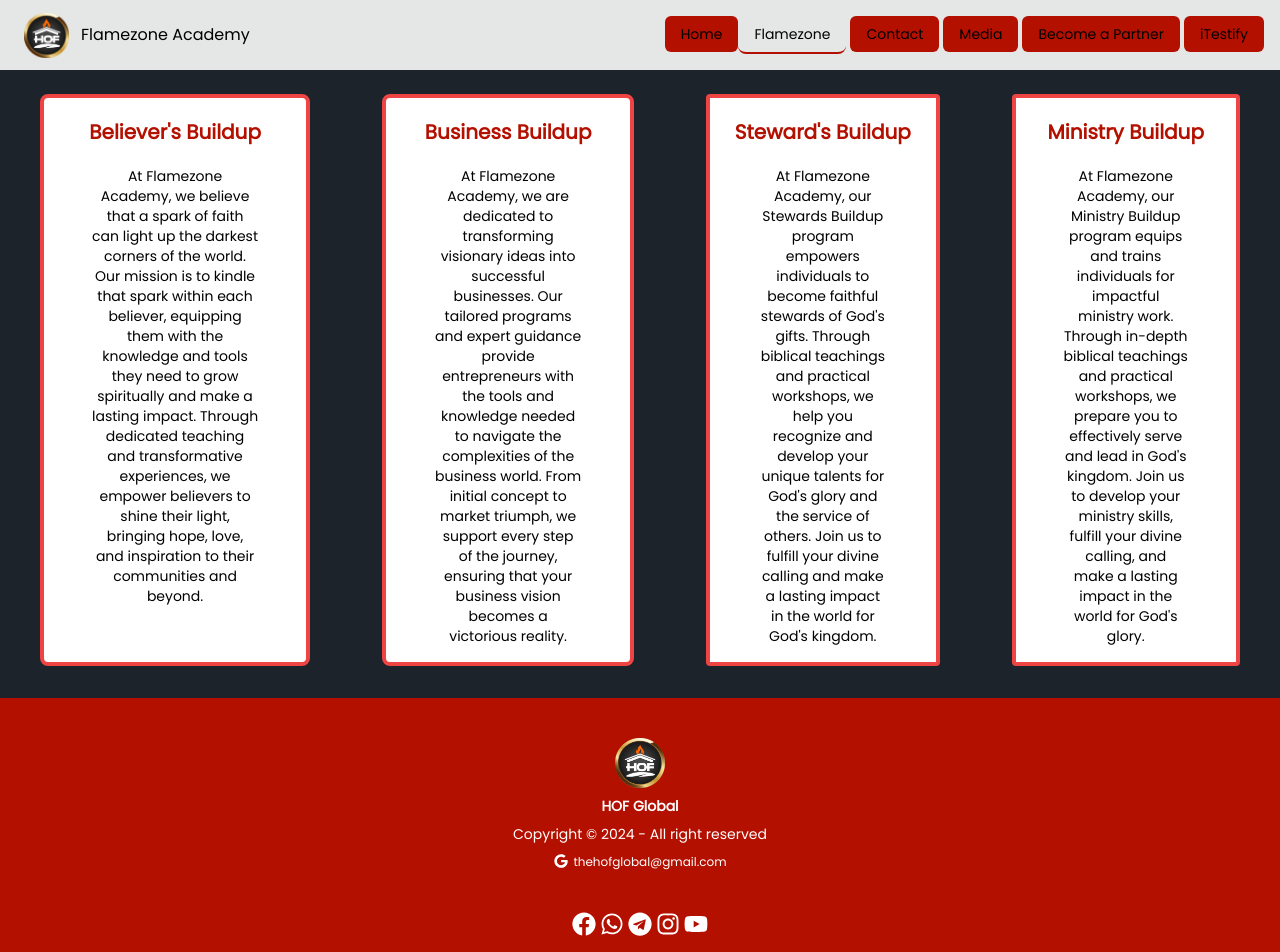
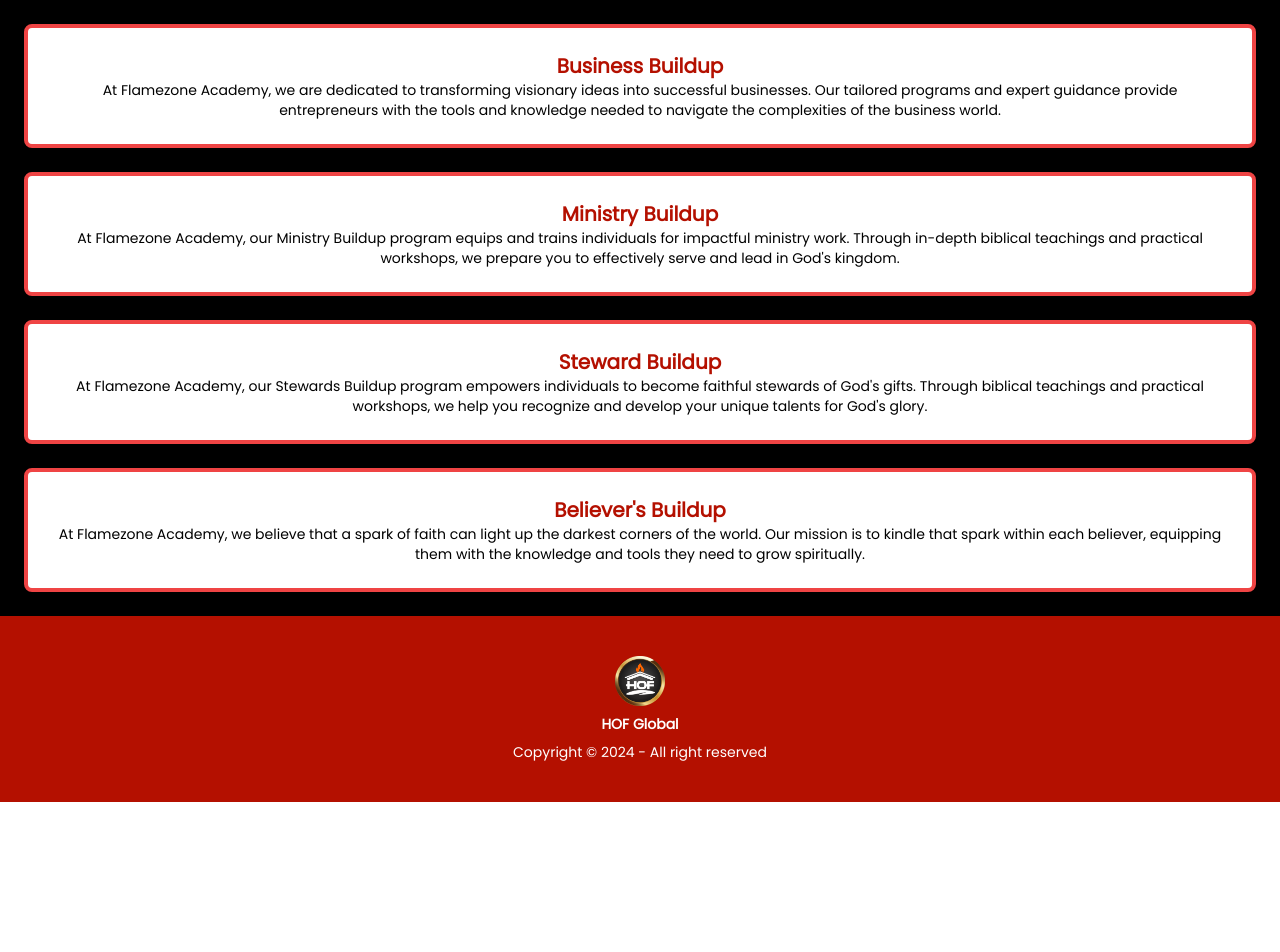
Before and after one commit to Festivemena/hof, a Next.js app: page /flamezone in a window 1280 px wide. Shown: the top 952 px of the page. After the commit the page ends 802 px from the top, so only its background shows below. Built offline with nearby package versions, Linux system fonts and the light colour scheme.

Commit message:
Update page.js

```diff
--- a/src/app/flamezone/page.js
+++ b/src/app/flamezone/page.js
@@ -1,49 +1,60 @@
-"use client"
+"use client";
 
-
-import React, { useState } from 'react'
-import { useRouter } from 'next/navigation';
-import { motion } from 'framer-motion';
+import React, { useState } from "react";
+import { useRouter } from "next/navigation";
+import { motion } from "framer-motion";
 import Image from "next/image";
-import Link from 'next/link';
 import Logo from "../../../web/bb.jpg";
-import Mission from '../../../web/mission.png'
-import { GrGallery } from "react-icons/gr";
-import { MdAudiotrack } from "react-icons/md";
-import { MdOutlineSlowMotionVideo } from "react-icons/md";
-import axios from 'axios';
-import { FaFacebook, FaYoutube, FaTelegram, FaGoogle, FaWhatsapp, FaInstagram } from 'react-icons/fa';
+import { FaFacebook, FaYoutube, FaTelegram, FaGoogle, FaWhatsapp, FaInstagram } from "react-icons/fa";
+import axios from "axios";
 
 const page = () => {
-  const [selected, setSelected] = useState(false);
+  const [selectedCategory, setSelectedCategory] = useState(null); // State to track the selected category
   const router = useRouter();
-  const Register = () => {
-    const LoginForm = () => {
-      const [hovered, setHovered] = useState(false);
+
+  const categories = [
+    {
+      name: "Business Buildup",
+      description: `At Flamezone Academy, we are dedicated to transforming visionary ideas into successful businesses. Our tailored programs and expert guidance provide entrepreneurs with the tools and knowledge needed to navigate the complexities of the business world.`,
+    },
+    {
+      name: "Ministry Buildup",
+      description: `At Flamezone Academy, our Ministry Buildup program equips and trains individuals for impactful ministry work. Through in-depth biblical teachings and practical workshops, we prepare you to effectively serve and lead in God's kingdom.`,
+    },
+    {
+      name: "Steward Buildup",
+      description: `At Flamezone Academy, our Stewards Buildup program empowers individuals to become faithful stewards of God's gifts. Through biblical teachings and practical workshops, we help you recognize and develop your unique talents for God's glory.`,
+    },
+    {
+      name: "Believer's Buildup",
+      description: `At Flamezone Academy, we believe that a spark of faith can light up the darkest corners of the world. Our mission is to kindle that spark within each believer, equipping them with the knowledge and tools they need to grow spiritually.`,
+    },
+  ];
+
+  const RegisterForm = ({ category }) => {
     const [formData, setFormData] = useState({
-        name: '',
-        email: '',
-        businessName: '',
-        phoneNumber: '',
-        proposal: ''
+      name: "",
+      email: "",
+      phoneNumber: "",
+      proposal: "",
     });
 
     const handleChange = (e) => {
       const { name, value } = e.target;
-        setFormData({
-          ...formData,
-          [name]: value
-        });
+      setFormData({ ...formData, [name]: value });
     };
 
     const handleSubmit = async (e) => {
       e.preventDefault();
       try {
-          const response = await axios.post('https://hofapi-brad.onrender.com/api/register', formData);
-          alert("Success")
-          console.log('Registration successful:', response.data);
+        const response = await axios.post("https://hofapi-brad.onrender.com/api/register", {
+          ...formData,
+          category, // Include the selected category in the registration data
+        });
+        alert("Registration Successful");
+        console.log("Registration successful:", response.data);
       } catch (error) {
-          console.error('Error during registration:', error);
+        console.error("Error during registration:", error);
       }
     };
 
@@ -55,7 +66,9 @@ const page = () => {
           transition={{ duration: 1 }}
           className="p-8 bg-gray-800 rounded-lg shadow-lg max-w-md w-full"
         >
-          <h2 className="text-2xl font-bold text-white mb-6 text-center">Register For Business BuildUp</h2>
+          <h2 className="text-2xl font-bold text-white mb-6 text-center">
+            Register for {category}
+          </h2>
           <form onSubmit={handleSubmit} className="space-y-6">
             <div>
               <label className="block text-sm font-medium text-gray-300">Name</label>
@@ -64,7 +77,8 @@ const page = () => {
                 name="name"
                 value={formData.name}
                 onChange={handleChange}
-              className="mt-1 block w-full px-3 py-2 bg-gray-700 border border-gray-600 rounded-md shadow-sm placeholder-gray-400 focus:outline-none focus:ring-indigo-500 focus:border-indigo-500 sm:text-sm" />
+                className="mt-1 block w-full px-3 py-2 bg-gray-700 border border-gray-600 rounded-md shadow-sm placeholder-gray-400 focus:outline-none focus:ring-indigo-500 focus:border-indigo-500 sm:text-sm"
+              />
             </div>
             <div>
               <label className="block text-sm font-medium text-gray-300">Email</label>
@@ -73,16 +87,8 @@ const page = () => {
                 name="email"
                 value={formData.email}
                 onChange={handleChange}
-              className="mt-1 block w-full px-3 py-2 bg-gray-700 border border-gray-600 rounded-md shadow-sm placeholder-gray-400 focus:outline-none focus:ring-indigo-500 focus:border-indigo-500 sm:text-sm" />
-            </div>
-            <div>
-              <label className="block text-sm font-medium text-gray-300">Proposed Business Name</label>
-              <input
-               type="text"
-               name="businessName"
-               value={formData.businessName}
-               onChange={handleChange}
-              className="mt-1 block w-full px-3 py-2 bg-gray-700 border border-gray-600 rounded-md shadow-sm placeholder-gray-400 focus:outline-none focus:ring-indigo-500 focus:border-indigo-500 sm:text-sm" />
+                className="mt-1 block w-full px-3 py-2 bg-gray-700 border border-gray-600 rounded-md shadow-sm placeholder-gray-400 focus:outline-none focus:ring-indigo-500 focus:border-indigo-500 sm:text-sm"
+              />
             </div>
             <div>
               <label className="block text-sm font-medium text-gray-300">Phone Number</label>
@@ -91,221 +97,60 @@ const page = () => {
                 name="phoneNumber"
                 value={formData.phoneNumber}
                 onChange={handleChange}
-              className="mt-1 block w-full px-3 py-2 bg-gray-700 border border-gray-600 rounded-md shadow-sm placeholder-gray-400 focus:outline-none focus:ring-indigo-500 focus:border-indigo-500 sm:text-sm" />
+                className="mt-1 block w-full px-3 py-2 bg-gray-700 border border-gray-600 rounded-md shadow-sm placeholder-gray-400 focus:outline-none focus:ring-indigo-500 focus:border-indigo-500 sm:text-sm"
+              />
             </div>
             <div>
-              <label className="block text-sm font-medium text-gray-300">Brief Business Proposal</label>
+              <label className="block text-sm font-medium text-gray-300">Proposal/Details</label>
               <textarea
                 name="proposal"
                 value={formData.proposal}
                 onChange={handleChange}
-              className="mt-1 block w-full px-3 py-2 bg-gray-700 border border-gray-600 rounded-md shadow-sm placeholder-gray-400 focus:outline-none focus:ring-indigo-500 focus:border-indigo-500 sm:text-sm" />
+                className="mt-1 block w-full px-3 py-2 bg-gray-700 border border-gray-600 rounded-md shadow-sm placeholder-gray-400 focus:outline-none focus:ring-indigo-500 focus:border-indigo-500 sm:text-sm"
+              />
             </div>
             <motion.button
-              whileHover={{ scale: 1.1, backgroundColor: '#ff4500' }}
+              whileHover={{ scale: 1.1, backgroundColor: "#ff4500" }}
               whileTap={{ scale: 0.9 }}
               className="w-full flex justify-center py-2 px-4 border border-transparent rounded-md shadow-sm text-sm font-medium text-white bg-red-600 hover:bg-red-700 focus:outline-none focus:ring-2 focus:ring-offset-2 focus:ring-red-500"
-              onMouseEnter={() => setHovered(true)}
-              onMouseLeave={() => setHovered(false)}
             >
               Register
             </motion.button>
           </form>
         </motion.div>
-        {hovered && (
-          <div className="absolute top-0 left-0 w-full h-full pointer-events-none">
-            <div className="absolute top-1/2 left-1/2 w-48 h-48 bg-red-500 opacity-70 transform -translate-x-1/2 -translate-y-1/2 rounded-full blur-3xl animate-fire"></div>
-          </div>
-        )}
       </div>
     );
-  }
+  };
 
   return (
-    <div className='w-full h-screen bg-black'>
-      <div className='w-full items-center justify-center'>
-        <LoginForm />
+    <div className="w-full h-screen bg-black">
+      <div className="w-full flex flex-col items-center justify-center">
+        {!selectedCategory ? (
+          <div className="flex flex-wrap justify-center gap-6 p-6">
+            {categories.map((cat, idx) => (
+              <div
+                key={idx}
+                onClick={() => setSelectedCategory(cat.name)}
+                className="bg-white rounded-lg border-4 border-red-500 hover:bg-[#B41000] p-6 shadow-lg text-center cursor-pointer"
+              >
+                <h1 className="text-xl text-[#B41000] font-semibold">{cat.name}</h1>
+                <p className="text-sm text-black">{cat.description}</p>
               </div>
+            ))}
           </div>
-  )
-}
-
-
-const Catalogue = () => {
-
-  return (
-    <div>
-    <div className="w-full h-full ">
-            </div>
-            <div className=" h-full items-center md:mt-0 mt-6 justify-center md:mx-6 mx-6 flex-col flex pb-8 md:gap-32 gap-6 font-outfit ">
-              <div className="w-[100%] justify-center flex flex-col md:flex-row md:gap-10 gap-6">
-                <div className="  bg-white rounded-lg border-4 border-red-500 hover:bg-[#B41000] md:px-4 mt-6 mx-4 shadow-solid-about flex-col items-center justify-center cursor-pointer text-center">
-                {/* <div className=" flex md:mx-40 mx-28 items-center mt-5 bg-black rounded-full w-[60px] h-[60px]">
-                    <Image src={Mission} className='ml-[5px]' alt="host" width={50} height={50} />
-                  </div> */}
-                  <h1 className="md:text-xl text-xl text-[#B41000] font-semibold pt-5">
-                    Believer's Buildup
-                  </h1>
-                  <h5 className="text-sm md:text-md text-black flex p-4 md:px-8 md:pt-5">
-                  At Flamezone Academy, we believe that a spark of faith can light up the darkest corners of the world. Our mission is to kindle that spark within each believer, equipping them with the knowledge and tools they need to grow spiritually and make a lasting impact. Through dedicated teaching and transformative experiences, we empower believers to shine their light, bringing hope, love, and inspiration to their communities and beyond.
-                  </h5>
-                </div>
-                <div onClick={() => setSelected(true)} className=" bg-white border-4 hover:bg-[#B41000] border-red-500  md:px-4 mt-6 mx-4 shadow-solid-about rounded-lg flex-col items-center cursor-pointer justify-center text-center">
-                {/* <div className=" flex md:mx-40 mx-28 items-center mt-5 bg-black rounded-full w-[60px] h-[60px]">
-                    <Image src={Mission} className='ml-[5px]' alt="host" width={50} height={50} />
-                  </div> */}
-                  <h1 className="md:text-xl text-xl text-[#B41000] font-semibold pt-5">
-                   Business Buildup
-                  </h1>
-                  <h5 className="text-sm md:text-md text-black p-4 md:px-8 md:pt-5">
-                  At Flamezone Academy, we are dedicated to transforming visionary ideas into successful businesses. Our tailored programs and expert guidance provide entrepreneurs with the tools and knowledge needed to navigate the complexities of the business world. From initial concept to market triumph, we support every step of the journey, ensuring that your business vision becomes a victorious reality.
-                  </h5>
-                </div>
-                <div className=" bg-white mt-6 mx-4 border-4 border-red-500 hover:bg-[#B41000] md:px-4 shadow-solid-about rounded flex-col items-center justify-center cursor-pointer text-center">
-                  {/* <div className=" flex md:mx-40 mx-28 items-center mt-5 bg-black rounded-full w-[60px] h-[60px]">
-                    <Image src={Mission} className='ml-[5px]' alt="host" width={50} height={50} />
-                  </div> */}
-                  <h1 className="md:text-xl text-xl text-[#B41000] font-semibold pt-5">
-                    Steward's Buildup
-                  </h1>
-                  <h5 className="text-sm md:text-md text-black p-4 md:px-8 md:pt-5">
-                  At Flamezone Academy, our Stewards Buildup program empowers individuals to become faithful stewards of God's gifts. Through biblical teachings and practical workshops, we help you recognize and develop your unique talents for God's glory and the service of others. Join us to fulfill your divine calling and make a lasting impact in the world for God's kingdom.
-                  </h5>
-                </div>
-                <div className=" bg-white mt-6 mx-4 border-4 border-red-500 hover:bg-[#B41000] md:px-4 shadow-solid-about rounded flex-col items-center justify-center cursor-pointer text-center">
-                  {/* <div className=" flex md:mx-40 mx-28 items-center mt-5 bg-black rounded-full w-[60px] h-[60px]">
-                    <Image src={Mission} className='ml-[5px]' alt="host" width={50} height={50} />
-                  </div> */}
-                  <h1 className="md:text-xl text-xl text-[#B41000] font-semibold pt-5">
-                    Ministry Buildup
-                  </h1>
-                  <h5 className="text-sm md:text-md text-black p-4 md:px-8 md:pt-5">
-                  At Flamezone Academy, our Ministry Buildup program equips and trains individuals for impactful ministry work. Through in-depth biblical teachings and practical workshops, we prepare you to effectively serve and lead in God's kingdom. Join us to develop your ministry skills, fulfill your divine calling, and make a lasting impact in the world for God's glory.
-                  </h5>
-                </div>
-              </div>
-            </div>
-            </div>
-  )
-}
-
-
-    return (
-      <div className='w-full bg-[#1D232A] h-screen'>
-<div className="drawer">
-  <input id="my-drawer-3" type="checkbox" className="drawer-toggle" />
-  <div className="drawer-content flex flex-col">
-    {/* Navbar */}
-    <div className="navbar bg-base-300 w-full">
-      <div className="flex-none lg:hidden">
-        <label htmlFor="my-drawer-3" aria-label="open sidebar" className="btn btn-square btn-ghost">
-          <svg
-            xmlns="http://www.w3.org/2000/svg"
-            fill="none"
-            viewBox="0 0 24 24"
-            className="inline-block h-6 w-6 stroke-current">
-            <path
-              strokeLinecap="round"
-              strokeLinejoin="round"
-              strokeWidth="2"
-              d="M4 6h16M4 12h16M4 18h16"></path>
-          </svg>
-        </label>
-      </div>
-      <div className="mx-2 flex-1 px-2">
-        <Image onClick={() => router.push('/')} className="py-1" src={Logo} width={45} height={45} />
-        <div className='ml-3'>Flamezone Academy</div>
-      </div>
-      <div className="hidden flex-none lg:block">
-        <ul className="menu menu-horizontal">
-          {/* Navbar menu content here */}
-          <li><a className='ml-1 rounded-md bg-[#B41000]' href="/">Home</a></li>
-          <li><a className='border-b-[2px] border-[#B41000]' href="/flamezone">Flamezone</a></li>
-          <li><a className='ml-1 rounded-md bg-[#B41000]' href="https://wa.me/+2349032865677">Contact</a></li>
-          <li><a className='ml-1 rounded-md bg-[#B41000]' onClick={()=>document.getElementById('my_modal_1').showModal()}>Media</a></li>
-          <li><a className='ml-1 rounded-md bg-[#B41000]' href='/partner'>Become a Partner</a></li>
-          <li><a href='/testify' className='ml-1 rounded-md bg-[#B41000]' >iTestify</a></li>
-        </ul>
-      </div>
-    </div>
-  </div>
-  <div className="drawer-side">
-    <label htmlFor="my-drawer-3" aria-label="close sidebar" className="drawer-overlay"></label>
-    <ul className="menu bg-base-200 min-h-full w-80 p-4">
-      {/* Sidebar content here */}
-      <li><a className="hover:bg-[#B41000]" href="/">Home</a></li>
-      <li><a className="hover:bg-[#B41000]" href="/flamezone">Flamezone</a></li>
-      <li><a className="hover:bg-[#B41000]" href="https://wa.me/+2349032865677">Contact</a></li>
-      <li><a className="hover:bg-[#B41000]" onClick={()=>document.getElementById('my_modal_1').showModal()}>Media</a></li>
-      <li><a className="hover:bg-[#B41000]" href='/partner'>Become a Partner</a></li>
-      <li><a href='/testify' className='hover:bg-[#B41000]' >iTestify</a></li>
-    </ul>
-  </div>
-</div>
-      {selected ? <Register />  : <Catalogue />}
-      <div>
-      <dialog id="my_modal_1" className="modal">
-    <div className="modal-box">
-    <div className="flex justify-between w-full">
-    <div className="card cursor-pointer card-compact mt-2 shadow-xl">
-  <a href='https://www.instagram.com/thehofglobalmin/' className="card-body">
-    <GrGallery size={42} color="#B41000" />
-  </a>
-</div>
-<div className="card card-compact cursor-pointer mt-2 shadow-xl">
-  <a href='https://t.me/thehofglobal' className="card-body">
-   <MdAudiotrack size={42} color="#B41000" />
-  </a>
-</div>
-<div className="card card-compact cursor-pointer mt-2 shadow-xl">
-  <a href="https://www.youtube.com/@thehofglobalmin" className="card-body">
-   <MdOutlineSlowMotionVideo size={42} color="#B41000" />
-  </a>
-</div>
-    </div>
-      <form method="dialog" className="modal-backdrop">
-        {/* if there is a button in form, it will close the modal */}
-        <button className="btn bg-[#B41000]">Close</button>
-      </form>
-  </div>
-</dialog>
+        ) : (
+          <RegisterForm category={selectedCategory} />
+        )}
       </div>
       <footer className="footer footer-center bg-[#B41000] text-primary-content p-2 md:p-10">
         <aside>
           <Image src={Logo} width={50} height={50} />
-    <p className="font-bold text-white">
-      HOF Global
-      <br />
-    </p>
+          <p className="font-bold text-white">HOF Global</p>
           <p className="text-white">Copyright © 2024 - All right reserved</p>
-    <div className="text-white flex"><FaGoogle className="mr-1 pt-[2px]" size={16} /><p className="text-[12px] ">thehofglobal@gmail.com</p></div>
         </aside>
-  <nav>
-    <div className="grid grid-flow-col gap-1">
-      <a href='facebook.com/thehofglobalmin'>
-        <FaFacebook size={24} color="#fff" />
-      </a>
-      <a href='https://wa.me/+2349032865677'>
-        <FaWhatsapp size={24} color="#fff" />
-      </a>
-      <a href='https://t.me/thehofglobal'>
-        <FaTelegram size={24} color="#fff" />
-      </a>
-      <a href='https://www.instagram.com/thehofglobalmin/ '>
-        <FaInstagram size={24} color="#fff" />
-      </a>
-      <a href='https://www.youtube.com/@thehofglobalmin'>
-        <FaYoutube size={24} color="#fff" />
-      </a>
-    </div>
-  </nav>
       </footer>
     </div>
-    )
+  );
+};
 
-  }
-
-
-
-
-export default page
+export default page;
```
Lines whose indentation alone changed are shown as unchanged.
